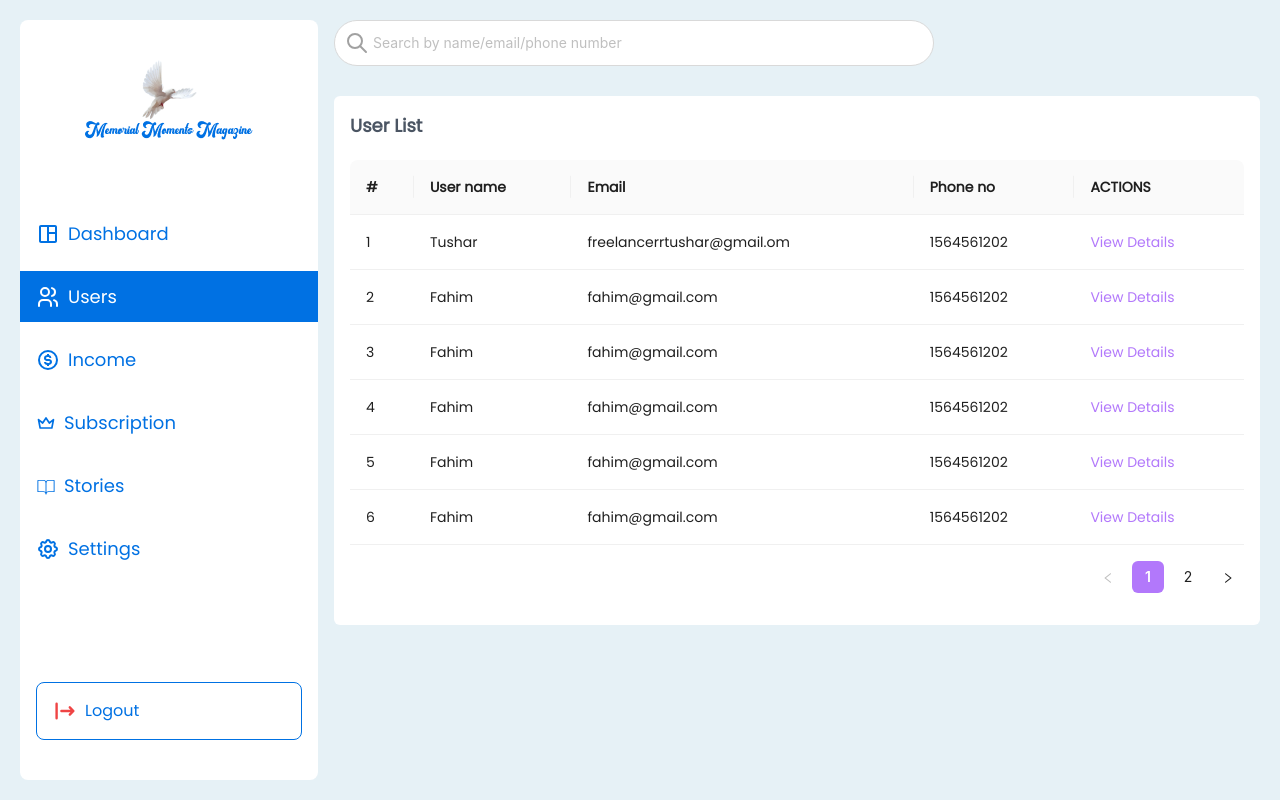
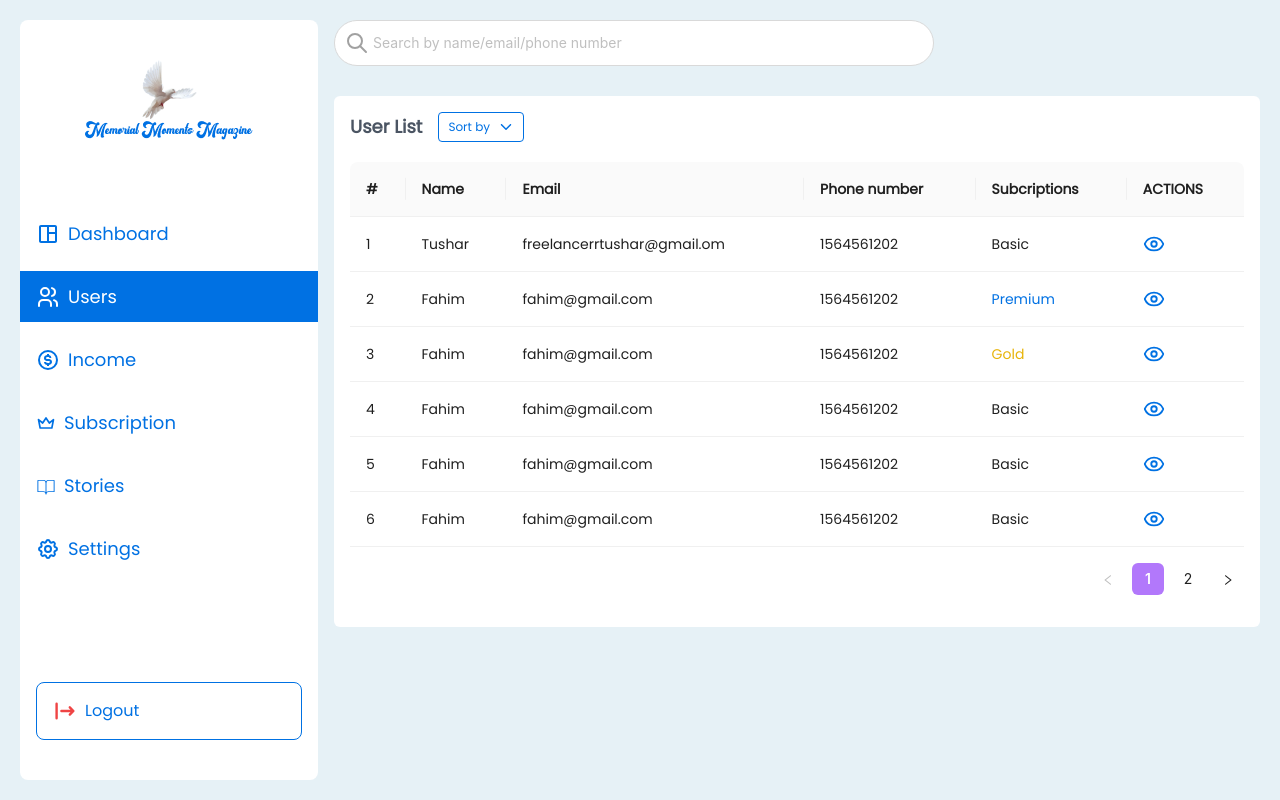
Before and after one commit to bdCalling-Sdt-hub/memorial-dashboard, a React (Vite) app: page /users in a window 1280 px wide. Built offline with nearby package versions, Linux system fonts and the light colour scheme.

Commit message:
user table modify

```diff
--- a/src/components/DashboardHome/ReacentTransaction/TransactionTable.tsx
+++ b/src/components/DashboardHome/ReacentTransaction/TransactionTable.tsx
@@ -113,8 +113,8 @@ const TransactionTable = () => {
       key: "actions",
       render: () => (
         <LuEye onClick={()=>setIsModalOpen(true)} className="text-[#0071E3] cursor-pointer" size={22} />
-      ),
-    },
+      )
+    }
   ];
 
   /* const handleSelected = (
--- a/src/components/Users/UsersTable.tsx
+++ b/src/components/Users/UsersTable.tsx
@@ -2,6 +2,7 @@ import { Modal, Table } from "antd";
 import { useState } from "react";
 import { IUser } from "../../types/user.interface";
 import ModelValue from "../../util/ModelValue";
+import { LuEye } from "react-icons/lu";
 
 const UsersTable = () => {
   const [currentPage, setCurrentPage] = useState(1);
@@ -14,6 +15,7 @@ const UsersTable = () => {
       username: "Tushar",
       email: "freelancerrtushar@gmail.om",
       phoneNo: 1564561202,
+      subcriptions: "Basic",
       actions: "button",
     },
     {
@@ -21,6 +23,7 @@ const UsersTable = () => {
       username: "Fahim",
       email: "fahim@gmail.com",
       phoneNo: 1564561202,
+      subcriptions: "Premium",
       actions: "button",
     },
     {
@@ -28,6 +31,7 @@ const UsersTable = () => {
       username: "Fahim",
       email: "fahim@gmail.com",
       phoneNo: 1564561202,
+      subcriptions: "Gold",
       actions: "button",
     },
     {
@@ -35,6 +39,7 @@ const UsersTable = () => {
       username: "Fahim",
       email: "fahim@gmail.com",
       phoneNo: 1564561202,
+      subcriptions: "Basic",
       actions: "button",
     },
     {
@@ -42,6 +47,7 @@ const UsersTable = () => {
       username: "Fahim",
       email: "fahim@gmail.com",
       phoneNo: 1564561202,
+      subcriptions: "Basic",
       actions: "button",
     },
     {
@@ -49,6 +55,7 @@ const UsersTable = () => {
       username: "Fahim",
       email: "fahim@gmail.com",
       phoneNo: 1564561202,
+      subcriptions: "Basic",
       actions: "button",
     },
     {
@@ -56,6 +63,7 @@ const UsersTable = () => {
       username: "Fahim",
       email: "fahim@gmail.com",
       phoneNo: 1564561202,
+      subcriptions: "Basic",
       actions: "button",
     },
   ];
@@ -67,7 +75,7 @@ const UsersTable = () => {
       recipientName: "no",
     },
     {
-      title: "User name",
+      title: "Name",
       dataIndex: "username",
       key: "username",
     },
@@ -77,9 +85,20 @@ const UsersTable = () => {
       key: "email",
     },
     {
-      title: "Phone no",
+      title: "Phone number",
       dataIndex: "phoneNo",
       key: "phoneNo",
+    },
+    {
+      title: "Subcriptions",
+      dataIndex: "subcriptions",
+      key: "subcriptions",
+      render: (subscription: string) =>
+        <p className={`
+          ${subscription === "Premium" && "text-[#0071E3]"}
+          ${subscription === "Gold" && "text-[#E8B40A]"}
+        `}
+      >{subscription}</p>
     },
     {
       title: "ACTIONS",
@@ -87,9 +106,7 @@ const UsersTable = () => {
       key: "actions",
       render: (_: string, record: IUser) => (
         <div style={{ display: "flex", alignItems: "center" }}>
-          <button className="text-primary" onClick={() => handleView(record)}>
-            View Details
-          </button>
+          <LuEye onClick={() => handleView(record)} className="text-[#0071E3] cursor-pointer" size={22} />
         </div>
       ),
     },
--- a/src/pages/Main/Users.tsx
+++ b/src/pages/Main/Users.tsx
@@ -2,6 +2,7 @@ import { useState } from "react";
 import UsersTable from "../../components/Users/UsersTable";
 import HeadingText from "../../util/HeadingText";
 import SearchField from "../../util/SearchField";
+import { IoIosArrowDown } from "react-icons/io";
 
 const Users = () => {
   const [searchText, setSearchText] = useState("");
@@ -13,7 +14,13 @@ const Users = () => {
         onChange={(e) => setSearchText(e.target.value)}
       />
       <div className="rounded-md p-4  bg-white">
-        <HeadingText>User List</HeadingText>
+        <div className="flex items-center gap-4">
+          <HeadingText>User List</HeadingText>
+          <div className="text-[#0071E3] w-fit border border-[#0071E3] rounded-[4px] flex items-center gap-2 px-[9px] py-[5px]">
+            <span className="text-[12px]">Sort by</span>
+            <IoIosArrowDown size={16} />
+          </div>
+        </div>
         <div className="mt-5">
           <UsersTable />
         </div>
```
